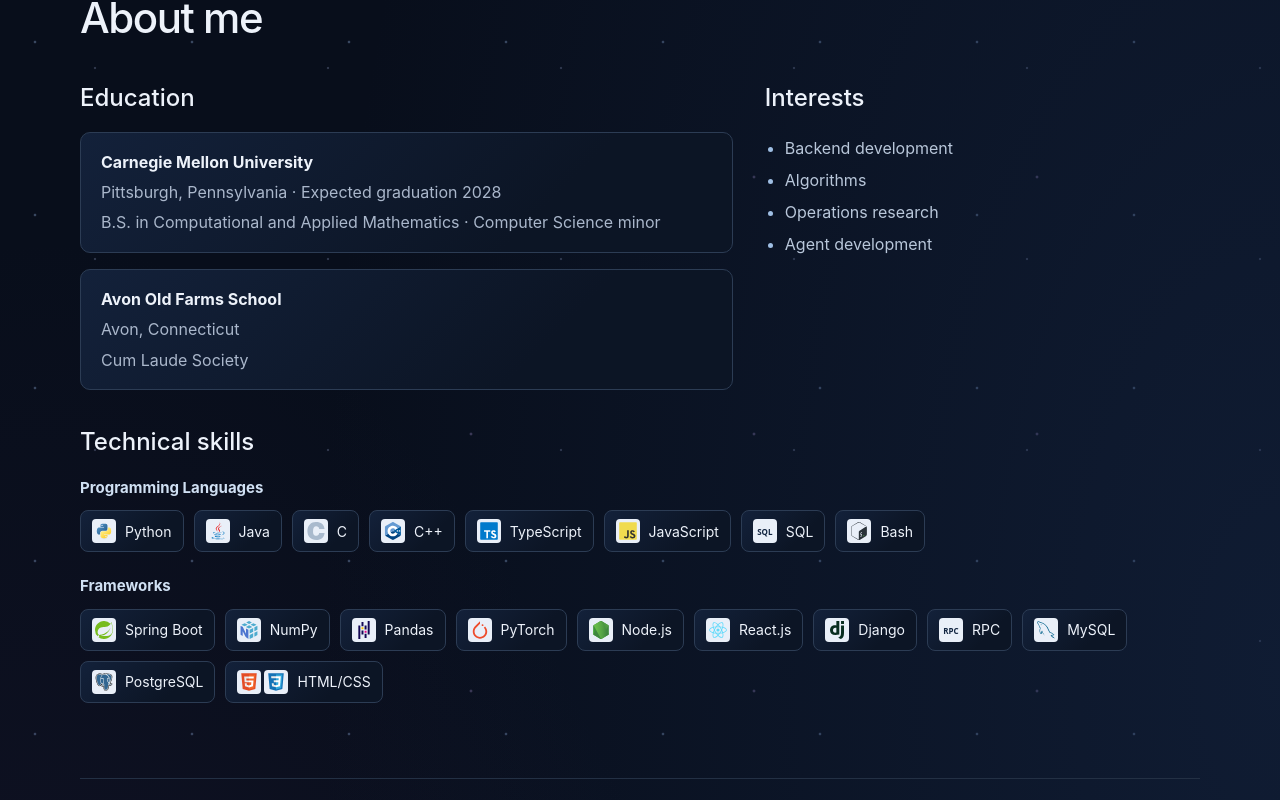
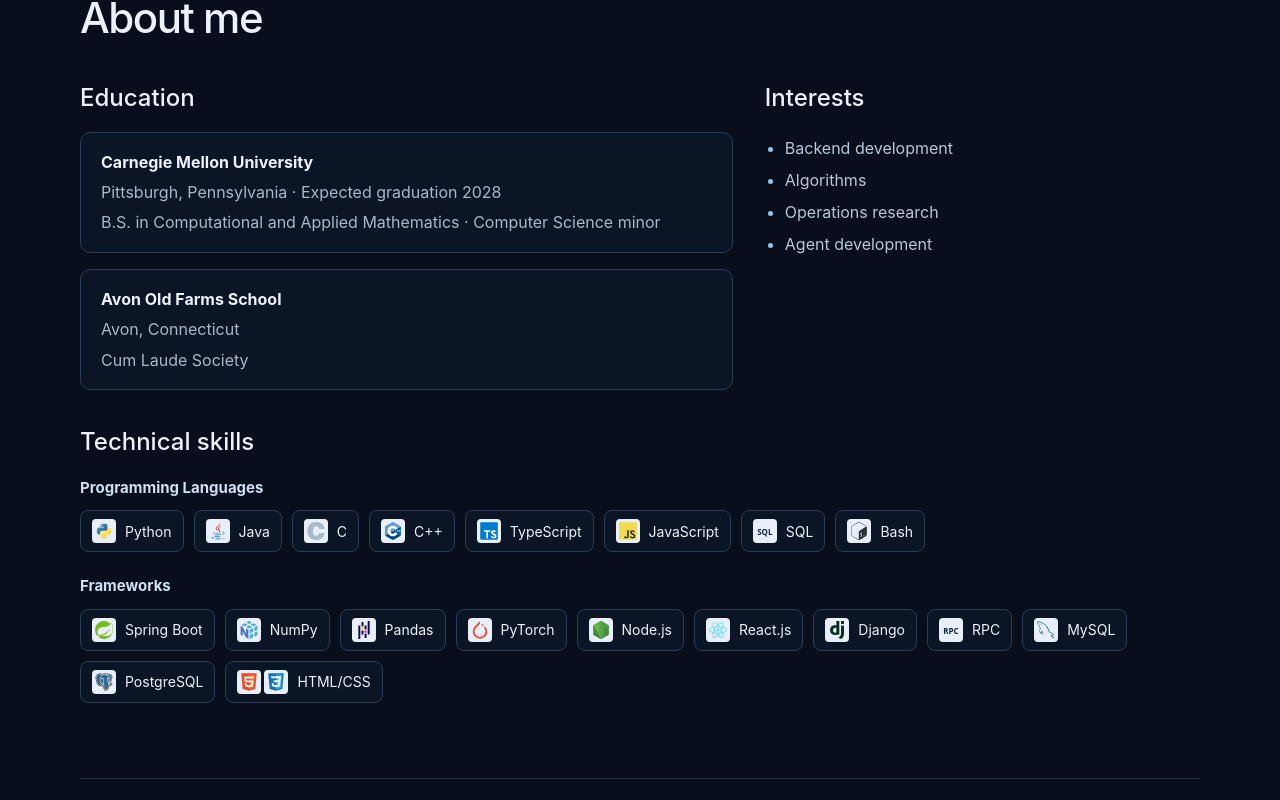
Before and after one commit to TakinaHua/takinahua.github.io, a React (Vite) app: page / in a window 1280 px wide. Shown: the part 720-1520 px from the top of the page. Built offline with nearby package versions, Linux system fonts and the light colour scheme.

Commit message:
Revert "style: extend the galaxy theme below the hero"
This reverts commit 012a7fa8223ee0c0f9bcca18c5c2a20502c1d060.

```diff
--- a/src/App.css
+++ b/src/App.css
@@ -300,16 +300,3 @@
     transition: none;
   }
 }
-
-.project,
-.education-list li,
-.skills-list li {
-  background: linear-gradient(135deg, #13213a, #0c1525 70%);
-}
-
-.experience-list article {
-  padding-top: 12px;
-  padding-bottom: 8px;
-  border-left-color: #597aa6;
-  background: linear-gradient(90deg, #16264182, transparent 78%);
-}
--- a/src/index.css
+++ b/src/index.css
@@ -1,12 +1 @@
 :root{font-family:Inter,ui-sans-serif,system-ui,-apple-system,BlinkMacSystemFont,"Segoe UI",sans-serif;color:#edf2fa;background:#080e1b;font-synthesis:none;text-rendering:optimizeLegibility;-webkit-font-smoothing:antialiased;font-weight:400;line-height:1.65}*{box-sizing:border-box}body{margin:0}a{color:inherit;text-decoration:none}a:focus-visible{outline:2px solid #9acaff;outline-offset:6px}::selection{background:#335b83}html{scroll-behavior:smooth}section{scroll-margin-top:110px}@media(prefers-reduced-motion:reduce){html{scroll-behavior:auto}}
-
-body {
-  background-color: #080e1b;
-  background-image:
-    radial-gradient(ellipse at 100% 35%, #1b315766, transparent 53%),
-    radial-gradient(ellipse at 4% 75%, #36234c66, transparent 48%),
-    radial-gradient(circle at 35px 70px, #a4c5f650 0 1px, transparent 1.7px),
-    radial-gradient(circle at 95px 24px, #becbfb36 0 1px, transparent 1.6px),
-    radial-gradient(circle at 188px 126px, #d1b4ff42 0 1px, transparent 1.8px);
-  background-size: auto, auto, 157px 173px, 233px 191px, 283px 257px;
-}
```
